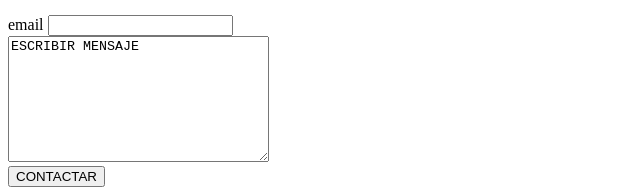
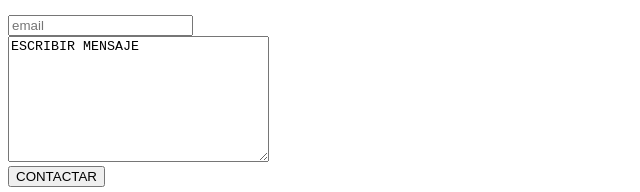
Before and after one commit to C4RL05R0DR1GU3Z/HOJA-DE-VIDA-CSS, a plain HTML site: page index.html in a window 1280 px wide. Shown: the part 646-838 px from the top of the page, 0-640 px from the left. Drawn offline with Linux system fonts and the light colour scheme.

Commit message:
HOJA DE VIDA FINAL

```diff
--- a/index.html
+++ b/index.html
@@ -55,10 +55,14 @@
       </tr>
     </table>
     <br />
-   email <input type="email" name="email"/>
-    <br />
-    <textarea name="textarea" rows="8" cols="30">ESCRIBIR MENSAJE</textarea>
-    <br />
-    <button type="button" id=>CONTACTAR</button>
+
+    <form>
+      <input type="email" name="email" placeholder="email"/>
+      <br />
+      <textarea name="textarea" rows="8" cols="30">ESCRIBIR MENSAJE</textarea>
+      <br />
+      <button type="button" id=>CONTACTAR</button>
+    </form>
+
   </body>
 </html>
```
